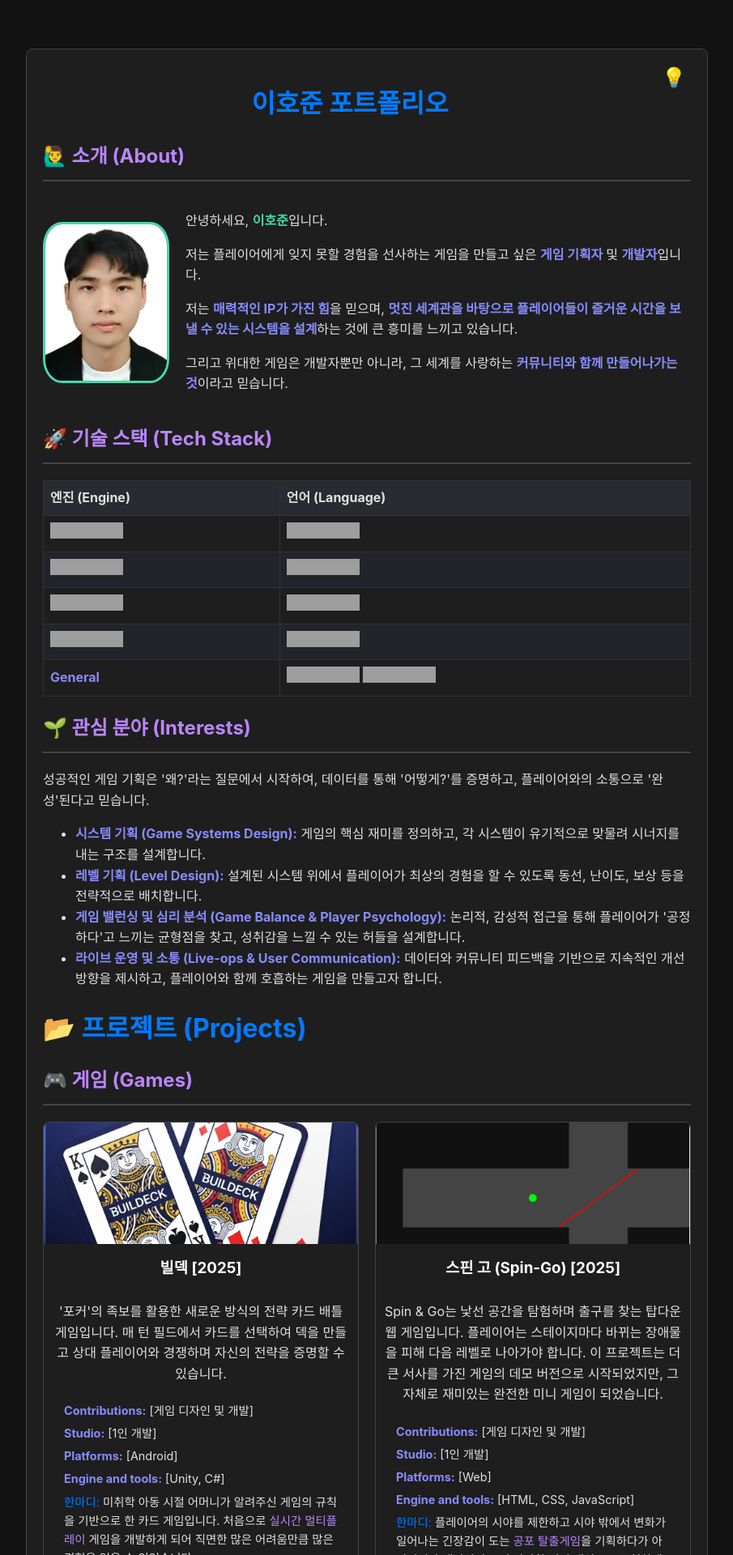
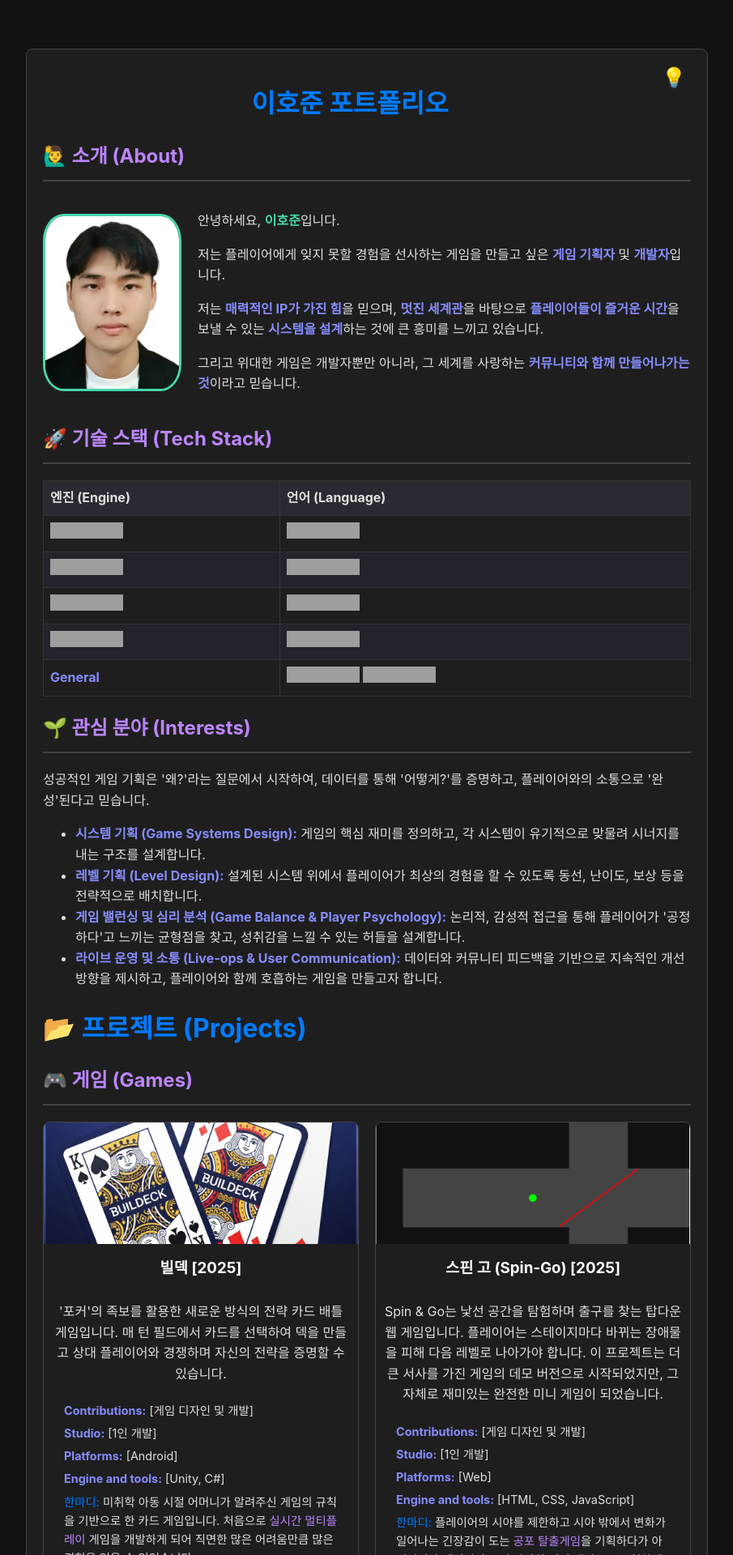
Before and after one commit to hojun313/hojun313.github.io, a Jekyll site: the page portfolio/index.html, which Jekyll copies as it is, in a window 1280 px wide, cut to the strip 0-1920 px from the top of the page. Shown: the whole strip at 81% size, without its empty margins (187-1092 px from the left). Built offline with Jekyll 4.4.1, drawn with Linux system fonts in a browser that asks for light colours; grey boxes are pictures that could not be loaded.

Commit message:
Update profile text, blog badge, and image size
Refined the introduction text for clarity and emphasis in index.html. Changed the blog badge color and logo to better match the blog platform. Increased the profile picture width from 150px to 165px for improved visual presentation.

```diff
--- a/portfolio/index.html
+++ b/portfolio/index.html
@@ -20,7 +20,7 @@
             <div>
                 <p>안녕하세요, <span class="name">이호준</span>입니다.</p>
                 <p>저는 플레이어에게 잊지 못할 경험을 선사하는 게임을 만들고 싶은 <strong>게임 기획자 </strong>및 <strong>개발자</strong>입니다.</p>
-                <p>저는 <strong>매력적인 IP가 가진 힘</strong>을 믿으며, <strong>멋진 세계관을 바탕으로 플레이어들이 즐거운 시간을 보낼 수 있는 시스템을 설계</strong>하는 것에 큰 흥미를 느끼고 있습니다.</p>
+                <p>저는 <strong>매력적인 IP가 가진 힘</strong>을 믿으며, <strong>멋진 세계관</strong>을 바탕으로 <strong>플레이어들이 즐거운 시간</strong>을 보낼 수 있는 <strong>시스템을 설계</strong>하는 것에 큰 흥미를 느끼고 있습니다.</p>
                 <p>그리고 위대한 게임은 개발자뿐만 아니라, 그 세계를 사랑하는 <strong>커뮤니티와 함께 만들어나가는 것</strong>이라고 믿습니다.</p>
             </div>
         </div>
@@ -454,7 +454,7 @@
         <h3><strong>전화번호:</strong> 010-7326-4303</h3>
         <div class="contact-links">
             <a href="https://hojun313.github.io/">
-                <img src="https://img.shields.io/badge/Blog-0A66C2?style=for-the-badge&logo=linkedin&logoColor=white">
+                <img src="https://img.shields.io/badge/Blog-1e90ff?style=for-the-badge&logo=blogger&logoColor=white">
             </a>
 
             <a href="https://hojun313.github.io/projects/">
--- a/portfolio/style.css
+++ b/portfolio/style.css
@@ -216,7 +216,7 @@ strong {
 }
 
 .profile-picture {
-    width: 150px;
+    width: 165px;
     border-radius: 15%;
     object-fit: cover;
     border: 3px solid var(--name);
```
